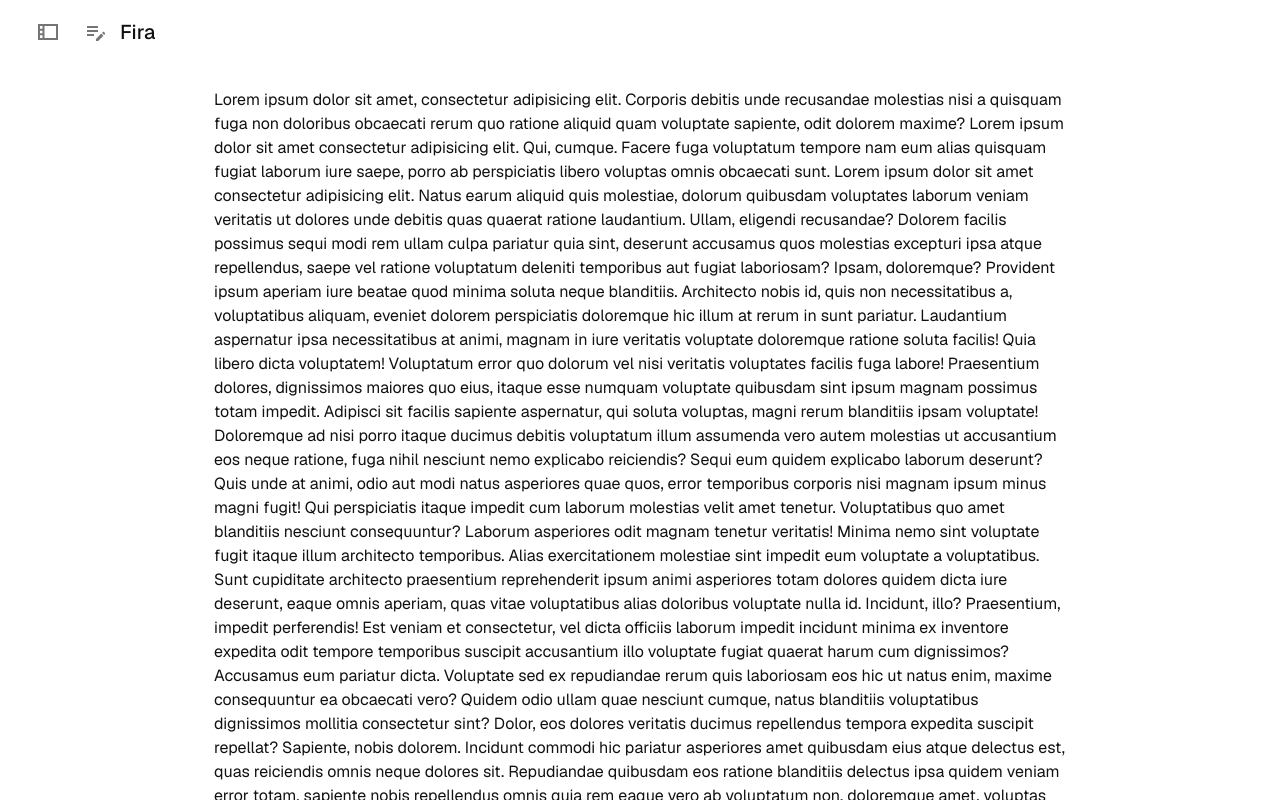
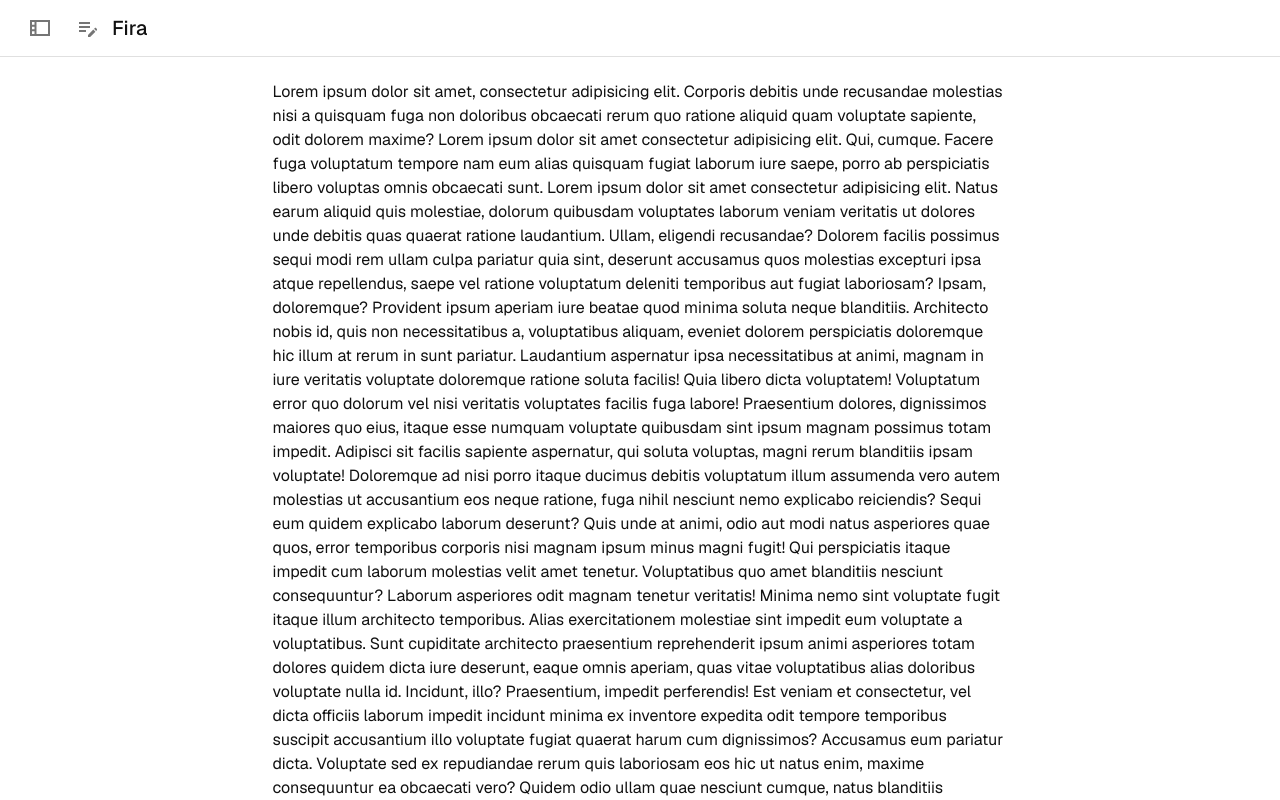
Before and after one commit to fira-pro/portfolio, a React (Vite) app: page / in a window 1280 px wide. Shown: the top 800 px of the page. Built offline with nearby package versions, Linux system fonts and the light colour scheme.

Commit message:
create custom breakpoints

```diff
--- a/src/components/layout/AppLayout.jsx
+++ b/src/components/layout/AppLayout.jsx
@@ -9,7 +9,7 @@ import MuiAppBar from "@mui/material/AppBar";
 
 import {
   drawerWidth,
-  mobileBreakPoint,
+  // mobileBreakPoint,
 } from "src/constants";
 import { useTheme } from "@emotion/react";
 import DrawerHeader from "./DrawerHeader";
@@ -18,7 +18,7 @@ import DrawerHeader from "./DrawerHeader";
 // when there is enough width
 const ResponsiveBox = styled(Box)(({ theme }) => ({
   // "@container (min-width: 84rem)":
-  [theme.containerQueries.up("lg")]: {
+  [theme.containerQueries.up("desktop")]: {
     backgroundColor: "transparent",
     border: "none",
   },
@@ -46,7 +46,7 @@ const StyledAppBar = styled(MuiAppBar, {
     {
       props: ({ open }) => open,
       style: {
-        [theme.breakpoints.up(mobileBreakPoint)]: {
+        [theme.breakpoints.up("tablet")]: {
           width: `calc(100% - ${drawerWidth}px)`,
           marginLeft: `${drawerWidth}px`,
           transition: theme.transitions.create(
@@ -75,14 +75,14 @@ const StyledMain = styled("main", {
   // Above mobile break point, add a negative left margin with a value of drawer width
   // to make it look the drawer isn't there when it is closed. when it is open remove the left margin
   // which naturally pushes the the content to the right
-  [theme.breakpoints.up(mobileBreakPoint)]: {
+  [theme.breakpoints.up("tablet")]: {
     marginLeft: `-${drawerWidth}px`,
   },
   variants: [
     {
       props: ({ open }) => open,
       style: {
-        [theme.breakpoints.up(mobileBreakPoint)]: {
+        [theme.breakpoints.up("tablet")]: {
           transition: theme.transitions.create("margin", {
             easing: theme.transitions.easing.easeOut,
             duration:
@@ -138,7 +138,7 @@ function AppBar({ children }) {
 function AppDrawer({ children }) {
   const theme = useTheme();
   const isMobile = useMediaQuery(
-    theme.breakpoints.down(mobileBreakPoint)
+    theme.breakpoints.down("tablet")
   );
   const { isDrawerOpen, setIsDrawerOpen } = useLayout();
   return (
--- a/src/components/layout/MainContent.jsx
+++ b/src/components/layout/MainContent.jsx
@@ -2,7 +2,7 @@ import { Container, Typography } from "@mui/material";
 
 export default function MainContent() {
   return (
-    <Container maxWidth="md">
+    <Container maxWidth="tablet">
       <Typography>
         Lorem ipsum dolor sit amet, consectetur adipisicing
         elit. Corporis debitis unde recusandae molestias
--- a/src/constants.jsx
+++ b/src/constants.jsx
@@ -1,2 +1,2 @@
 export const drawerWidth = 245;
-export const mobileBreakPoint = "sm";
+// export const mobileBreakPoint = "sm";
--- a/src/theme.js
+++ b/src/theme.js
@@ -1,6 +1,15 @@
 import { createTheme } from "@mui/material/styles";
 
 const theme = createTheme({
+  // Define custom breakpoints for responsive design
+  breakpoints: {
+    values: {
+      mobile: 0,
+      tablet: 767,
+      laptop: 1080,
+      desktop: 1400,
+    },
+  },
   typography: {
     fontFamily: `'Geist', 'Manrope', 'sans-serif'`,
     h1: { fontWeight: 600, fontSize: "2.5rem" },
```
